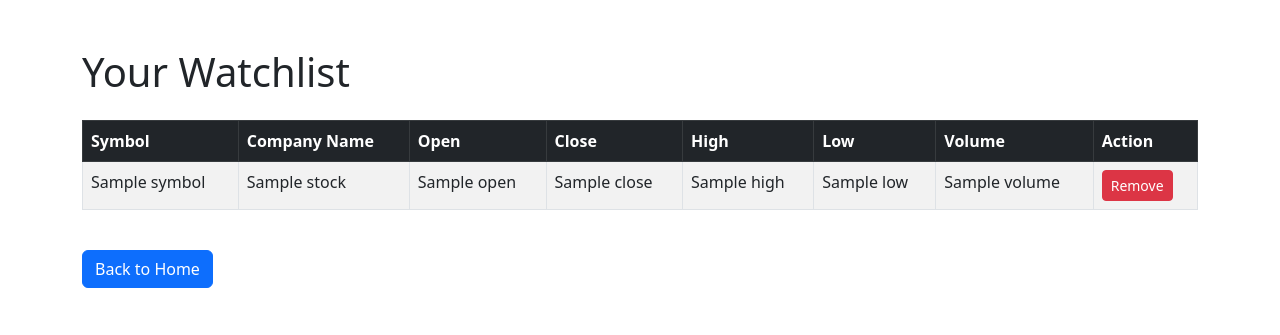
After one commit to brianngumbau/stock_market_tracker, a Flask app: template templates/watchlist.html in a window 1280 px wide. The commit adds this page. Shown: the top 335 px of the page. Run offline with Flask 3, Linux system fonts and the light colour scheme; the template is opened without the code that fills it: most values are stand-ins (such as "Sample title", 1, 10 or a date in 2020); parts of the project's set-up code (start-up, migrations or seed data) failed here and were passed over.

Commit message:
implementing watchlist feature

```diff
--- a/app.py
+++ b/app.py
@@ -36,7 +36,8 @@ def register():
         user_data = {
             "username": form.username.data,
             "email": form.email.data,
-            "password": hashed_password.decode('utf-8')
+            "password": hashed_password.decode('utf-8'),
+            "watchlist": []
         }
         users_collection.insert_one(user_data)
         flash("Your account has been created!", 'success')
@@ -60,11 +61,13 @@ def login():
             flash('Email not registered. Please sign up.', 'danger')
     return render_template('login.html', form=form)
 
+
 @app.route('/logout', methods=['POST'])
 def logout():
     session.pop('user_id', None)
     flash('You have logged out.', 'success')
     return redirect(url_for('login'))
+
 
 @app.route('/')
 def home():
@@ -83,5 +86,60 @@ def search_stock():
         return render_template('home.html', error="No data found for the symbol")
 
 
+@app.route('/add_to_watchlist', methods=['POST'])
+def add_to_watchlist():
+    if not is_logged_in():
+        return redirect(url_for('login'))
+
+    user_id = session['user_id']
+    stock_data = {
+            "symbol": request.form.get('symbol'),
+            "company_name": request.form.get('company_name'),
+            "open": request.form.get('open'),
+            "close": request.form.get('close'),
+            "high": request.form.get('high'),
+            "low": request.form.get('low'),
+            "volume": request.form.get('volume')
+        }
+
+    users_collection.update_one(
+        {"_id": user_id},
+        {"$addToSet": {"watchlist": stock_data}}
+    )
+    flash(f"Stock {stock_data['symbol']} has been added to your watchlist!", 'success')
+    return redirect(url_for('home'))
+
+@app.route('/watchlist', methods=['GET'])
+def watchlist():
+    if not is_logged_in():
+        return redirect(url_for('login'))
+
+    user_id = session['user_id']
+    user = users_collection.find_one({"_id": user_id})
+
+    if user and "watchlist" in user:
+        watchlist = user["watchlist"]
+    else:
+        watchlist = []
+
+    return render_template('watchlist.html', watchlist=watchlist)
+
+@app.route('/remove', methods=['POST'])
+def remove_from_watchlist():
+    if not is_logged_in():
+        return redirect(url_for('login'))
+
+    user_id = session['user_id']
+    symbol = request.form.get('symbol')
+
+    users_collection.update_one(
+        {"_id": user_id},
+        {"$pull": {"watchlist": {"symbol": symbol}}}
+    )
+
+    flash(f"Stock {symbol} has been removed from your watchlist.", 'success')
+    return redirect(url_for('watchlist'))
+
+
 if __name__ == "__main__":
     app.run(debug=True)
--- /dev/null
+++ b/templates/watchlist.html
@@ -0,0 +1,57 @@
+<!DOCTYPE html>
+<html lang="en">
+<head>
+    <meta charset="UTF-8">
+    <meta name="viewport" content="width=device-width, initial-scale=1.0">
+    <title>My Watchlist</title>
+    <link rel="stylesheet" href="https://cdn.jsdelivr.net/npm/bootstrap@5.3.0/dist/css/bootstrap.min.css">
+    <link rel="stylesheet" href="{{ url_for('static', filename='styles.css') }}">
+</head>
+<body class="container py-5">
+    <h1 class="mb-4">Your Watchlist</h1>
+
+    {% if watchlist %}
+        <div class="table-responsive">
+            <table class="table table-bordered table-hover table-striped">
+                <thead class="table-dark">
+                    <tr>
+                        <th>Symbol</th>
+                        <th>Company Name</th>
+                        <th>Open</th>
+                        <th>Close</th>
+                        <th>High</th>
+                        <th>Low</th>
+                        <th>Volume</th>
+                        <th>Action</th>
+                    </tr>
+                </thead>
+                <tbody>
+                    {% for stock in watchlist %}
+                    <tr>
+                        <td>{{ stock.symbol }}</td>
+                        <td>{{ stock.company_name }}</td>
+                        <td>{{ stock.open }}</td>
+                        <td>{{ stock.close }}</td>
+                        <td>{{ stock.high }}</td>
+                        <td>{{ stock.low }}</td>
+                        <td>{{ stock.volume }}</td>
+                        <td>
+                            <form action="{{ url_for('remove') }}" method="POST">
+                                <input type="hidden" name="symbol" value="{{ stock.symbol }}">
+                                <button type="submit" class="btn btn-danger btn-sm">Remove</button>
+                            </form>
+                        </td>
+                    </tr>
+                    {% endfor %}
+                </tbody>
+            </table>
+        </div>
+    {% else %}
+        <div class="alert alert-info">Your watchlist is empty.</div>
+    {% endif %}
+
+    <a href="{{ url_for('home') }}" class="btn btn-primary mt-4">Back to Home</a>
+
+    <script src="https://cdn.jsdelivr.net/npm/bootstrap@5.3.0/dist/js/bootstrap.bundle.min.js"></script>
+</body>
+</html>
```
Also changed, not shown: static/style.css (added, +37 -0 lines), templates/home.html (+12 -0 lines).
